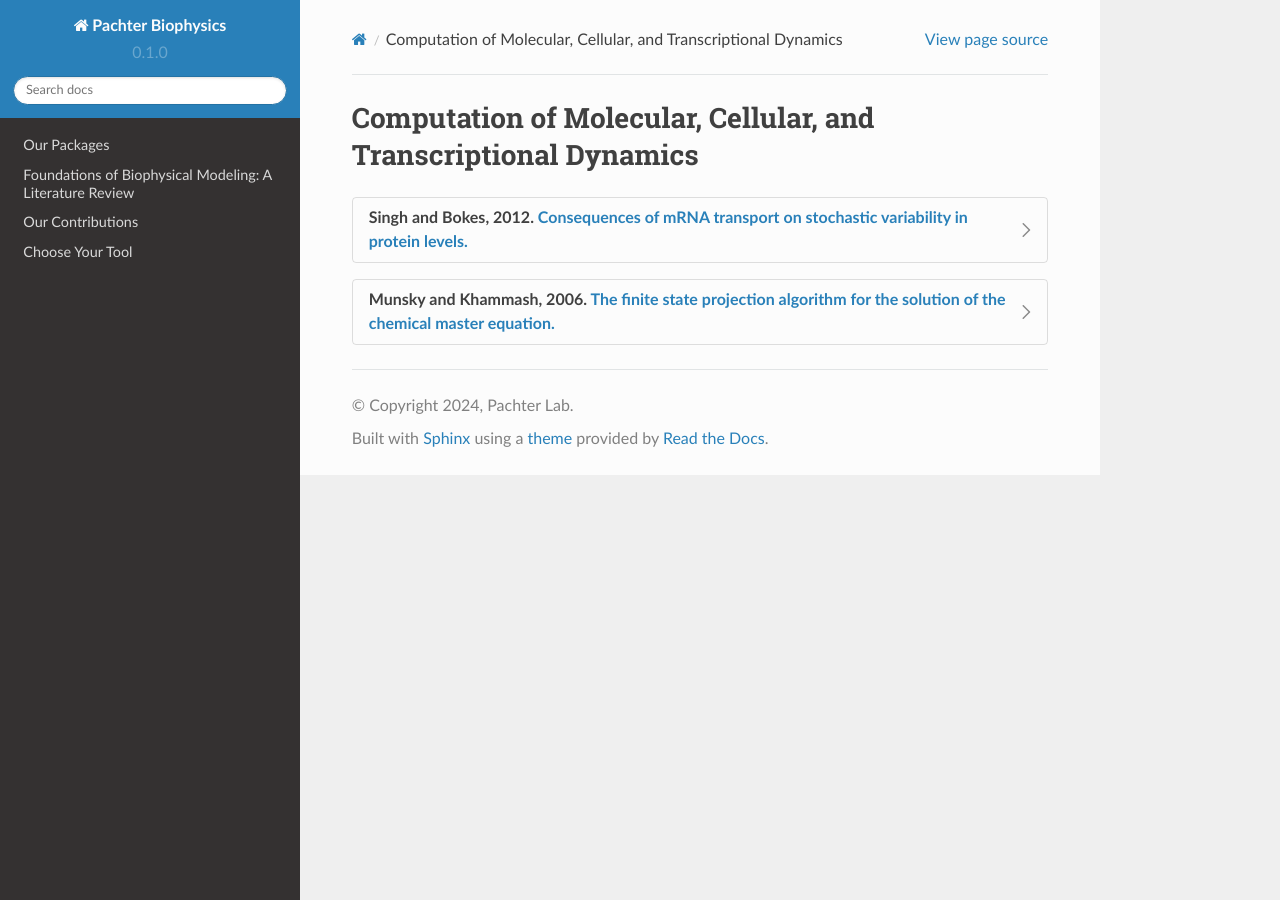
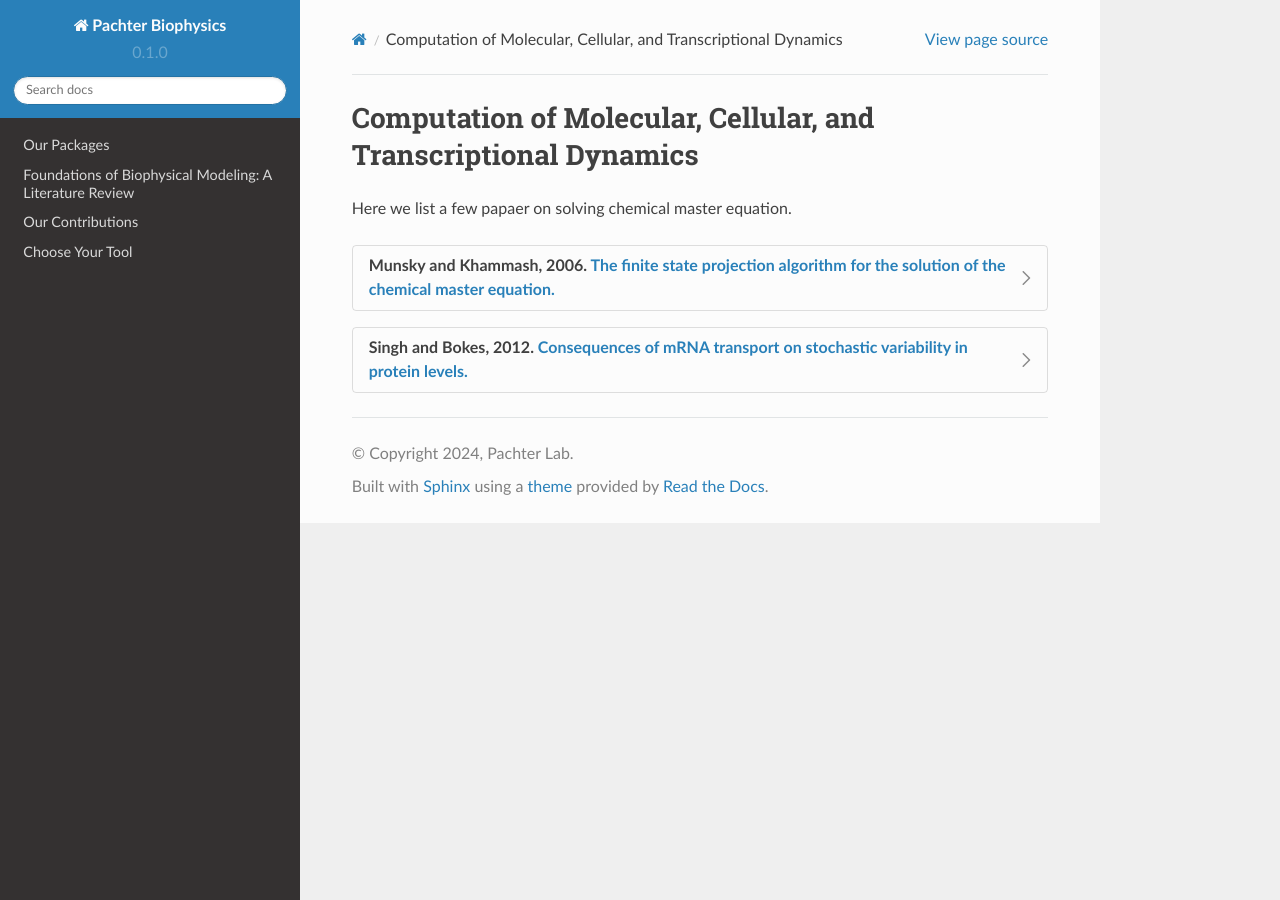
Before and after one commit to pachterlab/biophysics, a Sphinx documentation site: the page built from docs/source/foundations_computation.rst, in a window 1280 px wide. Built offline with Sphinx 7.4.7 and the Read the Docs theme 2.0.0, drawn with Linux system fonts in a browser that asks for light colours; part of the change alters nothing that is shown.

Commit message:
Update foundations_computation.rst

```diff
--- a/docs/source/foundations_computation.rst
+++ b/docs/source/foundations_computation.rst
@@ -2,6 +2,22 @@
 
 Computation of Molecular, Cellular, and Transcriptional Dynamics
 =================================================================
+Here we list a few papaer on solving chemical master equation.
+
+.. dropdown:: Munsky and Khammash, 2006. `The finite state projection algorithm for the solution of the chemical master equation. <https://doi.org/10.1063/1.2145882>`_
+
+            .. grid:: 2
+
+                .. grid-item::
+                    This article introduces the finite state projection (FSP) method to directly solves or approximates the solution of the chemical master equation. If there are only a finite number of reachable states, the exact soluiton can be computed using matrix exponentials. When there are infinite or extremely large number of reachable states, the state space is projected onto finite space, and the authors provided an estimation of accuracy of the truncated space approximation.
+
+                .. grid-item-card:: Fig 1 Conceptual figure for the finite state projection method
+
+                    .. image:: ./figures/Munsky_2006.jpeg
+                        :width: 300
+                        :align: center
+                        :alt: some text
+
 
 .. dropdown:: Singh and Bokes, 2012. `Consequences of mRNA transport on stochastic variability in protein levels. <https://doi.org/10.1016/j.bpj.2012.07.015>`_
 
@@ -18,19 +34,3 @@ Computation of Molecular, Cellular, and Transcriptional Dynamics
                         :width: 300
                         :align: center
                         :alt: some text
-
-.. dropdown:: Munsky and Khammash, 2006. `The finite state projection algorithm for the solution of the chemical master equation. <https://doi.org/10.1063/1.2145882>`_
-
-            .. grid:: 2
-
-                .. grid-item::
-                    This article introduces the finite state projection (FSP) method to directly solves or approximates the solution of the chemical master equation.
-
-
-
-                .. grid-item-card:: Fig 1 Conceptual figure for the finite state projection method
-
-                    .. image:: ./figures/Munsky_2006.jpeg
-                        :width: 300
-                        :align: center
-                        :alt: some text
```
